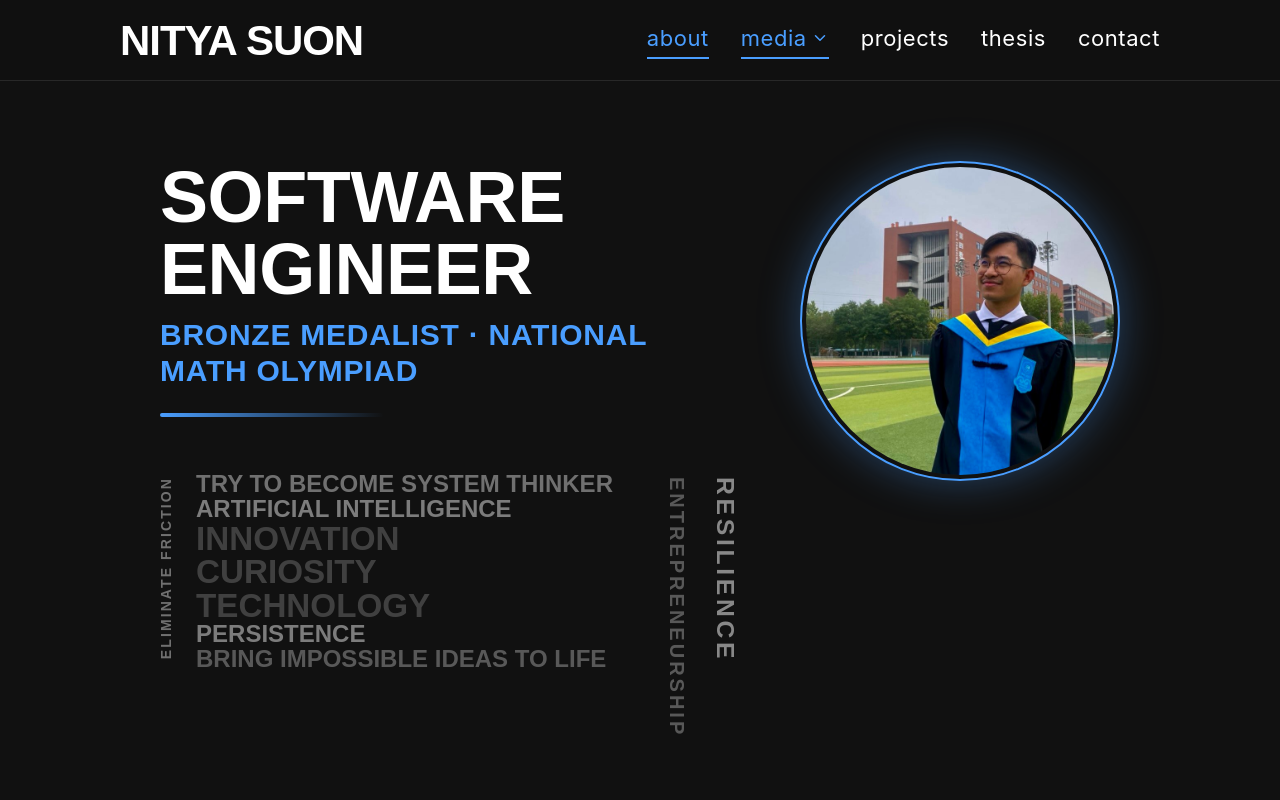
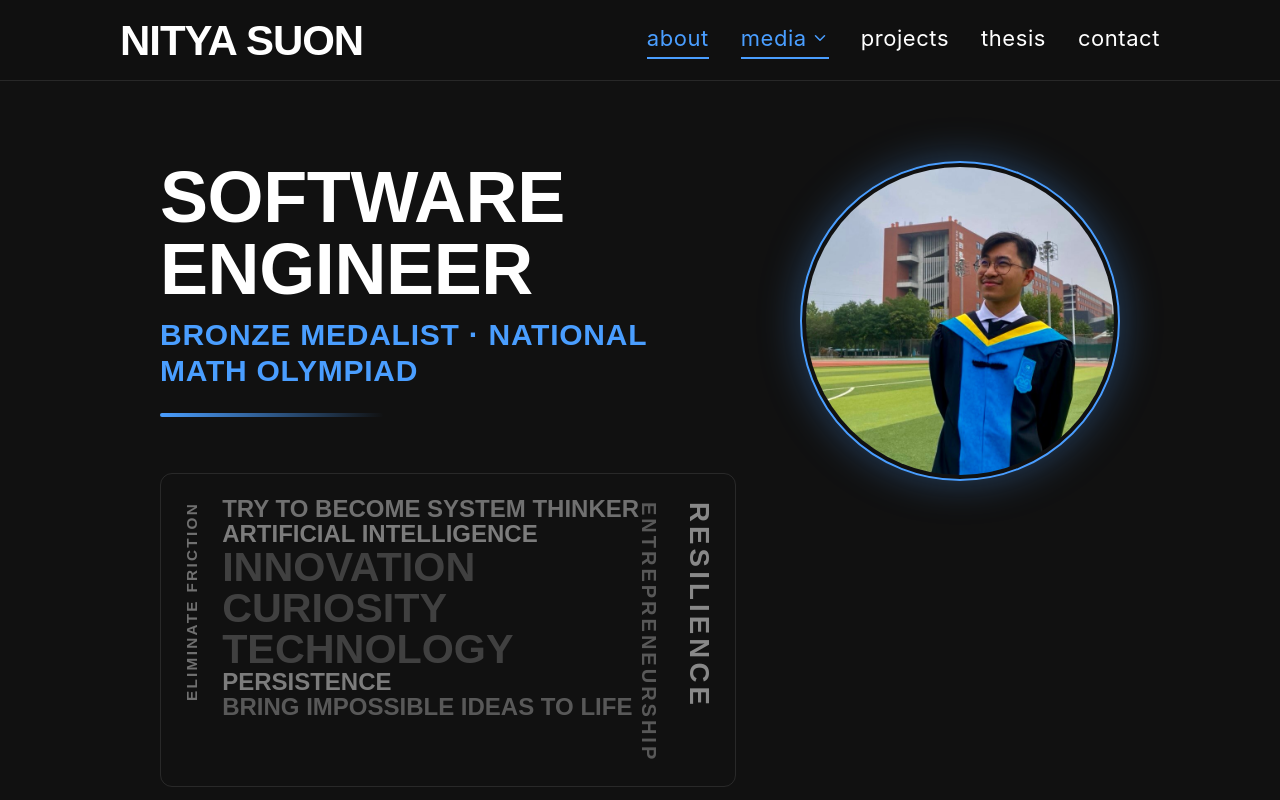
Before and after one commit to NityaSu/Publix, a Nuxt app: page / in a window 1280 px wide. Shown: the top 800 px of the page. Built offline with nearby package versions, Linux system fonts and the light colour scheme; a web font is replaced by a local one.

Commit message:
Refactor HeroSection to enhance the styling of the muted trio words with dynamic sizing; adjust word cloud row width calculation for improved layout consistency and responsiveness.

```diff
--- a/component/HeroSection.vue
+++ b/component/HeroSection.vue
@@ -47,10 +47,13 @@ const CORE_WORDS = new Set([
 
 // These three share one identical size/weight/color so they read as a
 // matched, deliberately muted trio — greyer than the brighter words
-// around them, rather than each scaling to its own character count.
+// around them, rather than each scaling to its own character count. The
+// shared size is still derived from the fill formula (using their average
+// length) so the line reaches a consistent, predictable share of the row
+// instead of an arbitrarily-chosen flat value that leaves it far short.
 const MUTED_TRIO = new Set(['INNOVATION', 'CURIOSITY', 'TECHNOLOGY']);
 const MUTED_TRIO_TONE = 'text-white/20 font-bold';
-const MUTED_TRIO_STYLE = 'font-size: clamp(22px, 7.5cqw, 42px); line-height: 0.95;';
+const MUTED_TRIO_STYLE = fluidSize('INNOVATION', 24, 48, 0.72);
 
 // Words that should visually match another word's size (computed from that
 // other word's character count, not their own) and color/weight.
@@ -130,7 +133,7 @@ const headlineRef = ref<HTMLElement | null>(null);
 const { width: headlineWidth } = useElementSize(headlineRef);
 const wordCloudRowStyle = computed(() => {
   if (!headlineWidth.value) return {};
-  return { width: `${Math.round(headlineWidth.value * 1.12)}px`, maxWidth: '100%' };
+  return { width: `${Math.round(headlineWidth.value * 1.04)}px`, maxWidth: '100%' };
 });
 
 const heroRef = ref<HTMLElement | null>(null);
@@ -167,7 +170,7 @@ useIntersectionObserver(
         <div class="mt-6 h-1 w-40 md:w-56 rounded-full bg-gradient-to-r from-accent to-transparent"></div>
 
         <div
-          class="mt-10 md:mt-14 flex items-start gap-3 md:gap-6 select-none"
+          class="mt-10 md:mt-14 flex items-start gap-3 md:gap-6 select-none border border-white/10 rounded-xl px-4 md:px-6 py-4 md:py-6"
           :style="wordCloudRowStyle"
         >
           <div class="hidden sm:flex flex-col items-center pt-1">
@@ -197,7 +200,7 @@ useIntersectionObserver(
             </span>
           </div>
 
-          <div class="hidden sm:flex items-start gap-3 md:gap-6">
+          <div class="hidden sm:flex items-start gap-3 md:gap-6 -ml-2 md:-ml-4 lg:-ml-6">
             <div class="flex flex-col items-center pt-1">
               <span
                 class="font-display uppercase tracking-[0.15em] transition-colors duration-300 hover:text-accent"
```
